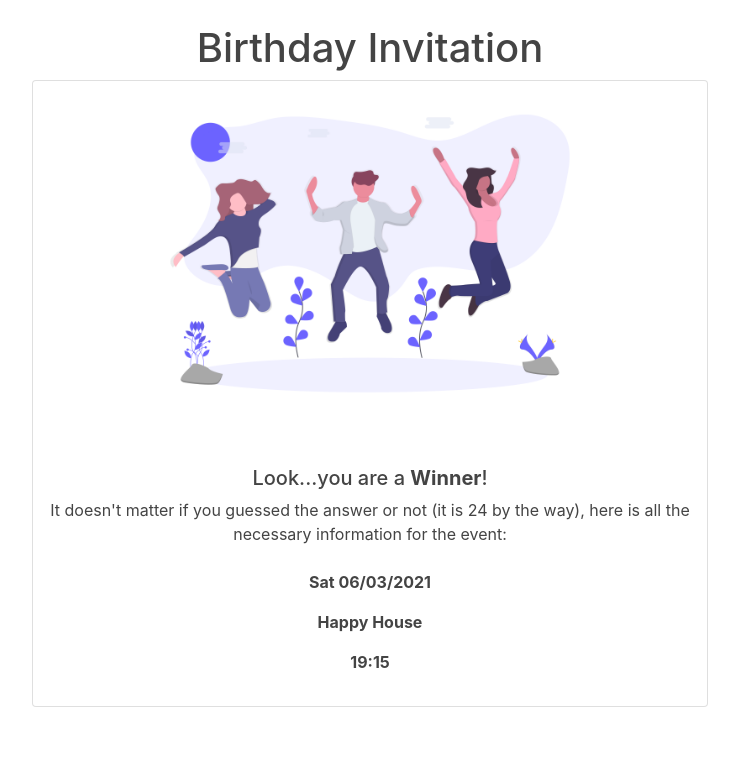
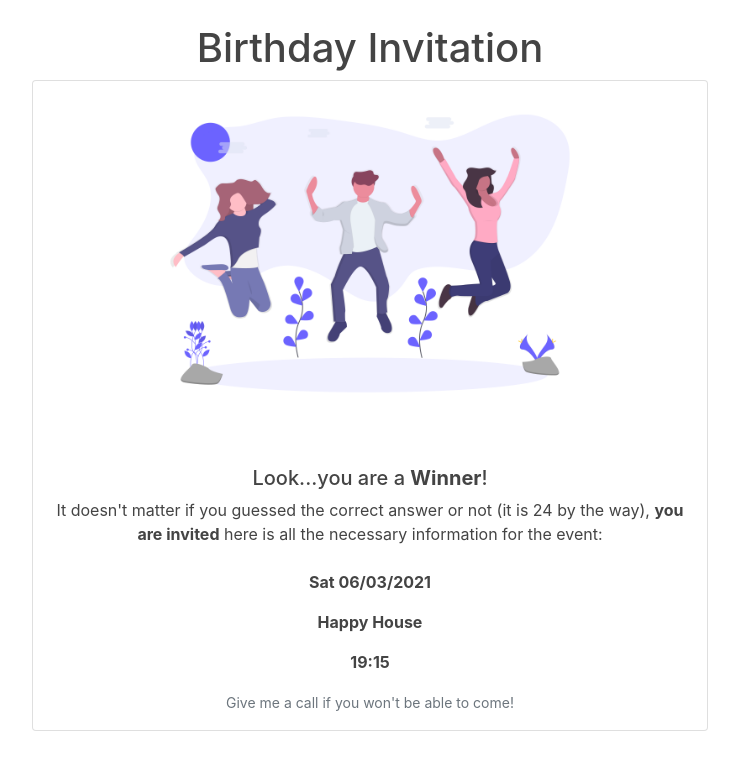
Before and after one commit to vrhristoff/bday, a React (Create React App) app: page /result in a window 1280 px wide. Shown: the top 770 px of the page, without its empty margins (270-1009 px from the left). Built offline with nearby package versions, Linux system fonts and the light colour scheme.

Commit message:
call update

```diff
--- a/src/containers/Result.js
+++ b/src/containers/Result.js
@@ -16,8 +16,9 @@ const Result = () => {
             Look...you are a <strong>Winner</strong>!
           </h5>
           <p className="card-text mb-4">
-            It doesn't matter if you guessed the answer or not (it is 24 by the
-            way), here is all the necessary information for the event:
+            It doesn't matter if you guessed the correct answer or not (it is 24
+            by the way), <strong>you are invited</strong> here is all the
+            necessary information for the event:
             <br />
           </p>
           <ul style={{ listStyle: "none" }} className="center no-pl">
@@ -37,6 +38,11 @@ const Result = () => {
               </p>
             </li>
           </ul>
+          <p class="card-text">
+            <small class="text-muted">
+              Give me a call if you won't be able to come!
+            </small>
+          </p>
         </div>
       </div>
     </>
```
